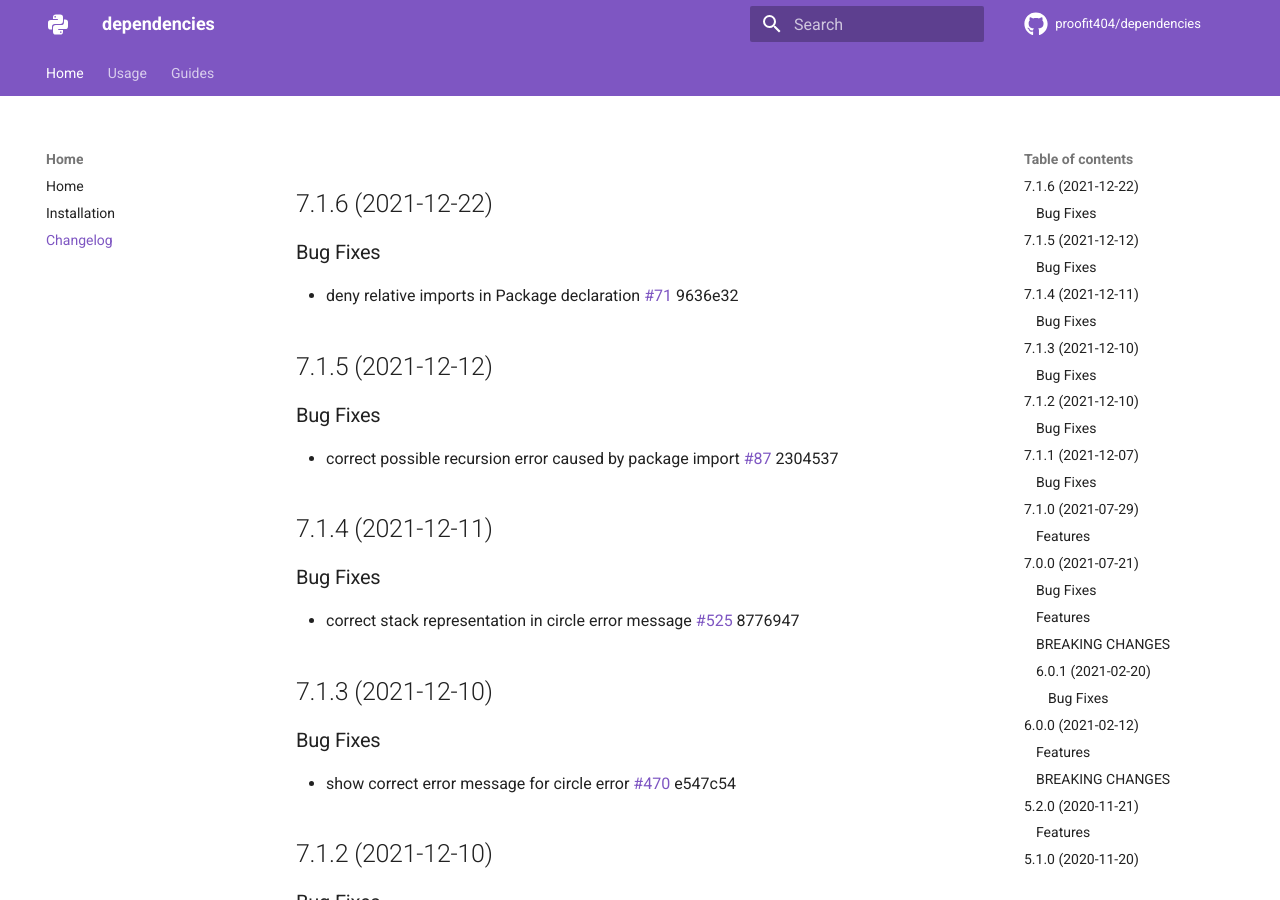
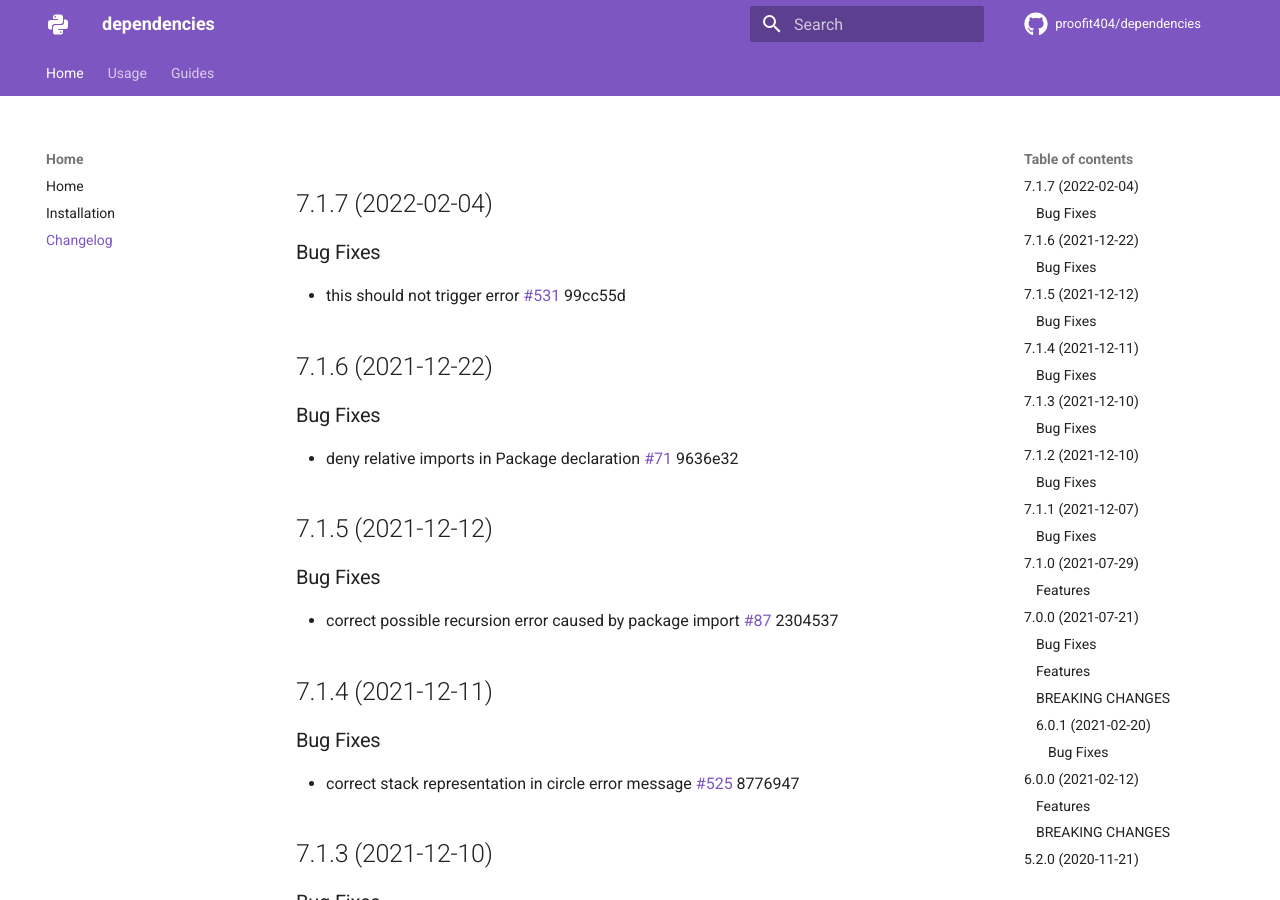
Before and after one commit to proofit404/dependencies, an MkDocs documentation site: the page built from docs/changelog.md, in a window 1280 px wide and 900 px high. Built offline with MkDocs 1.6.1 and Material for MkDocs 9.7.7, drawn with Linux system fonts in a browser that asks for light colours; comment, search, counter and statistics services are not loaded.

Commit message:
chore(release): 7.1.7 [skip ci]
## 7.1.7 (2022-02-04)

### Bug Fixes

* this should not trigger error [#531](https://github.com/proofit404/dependencies/issues/531) 99cc55d

```diff
--- a/docs/changelog.md
+++ b/docs/changelog.md
@@ -1,3 +1,10 @@
+## 7.1.7 (2022-02-04)
+
+### Bug Fixes
+
+- this should not trigger error
+  [#531](https://github.com/proofit404/dependencies/issues/531) 99cc55d
+
 ## 7.1.6 (2021-12-22)
 
 ### Bug Fixes
--- a/pyproject.toml
+++ b/pyproject.toml
@@ -19,7 +19,7 @@ packages = [
 ]
 readme = "docs/index.md"
 repository = "https://github.com/proofit404/dependencies"
-version = "7.1.6"
+version = "7.1.7"
 
 [tool.poetry.dependencies]
 python = "~3.6 || ~3.7 || ~3.8 || ~3.9"
```
